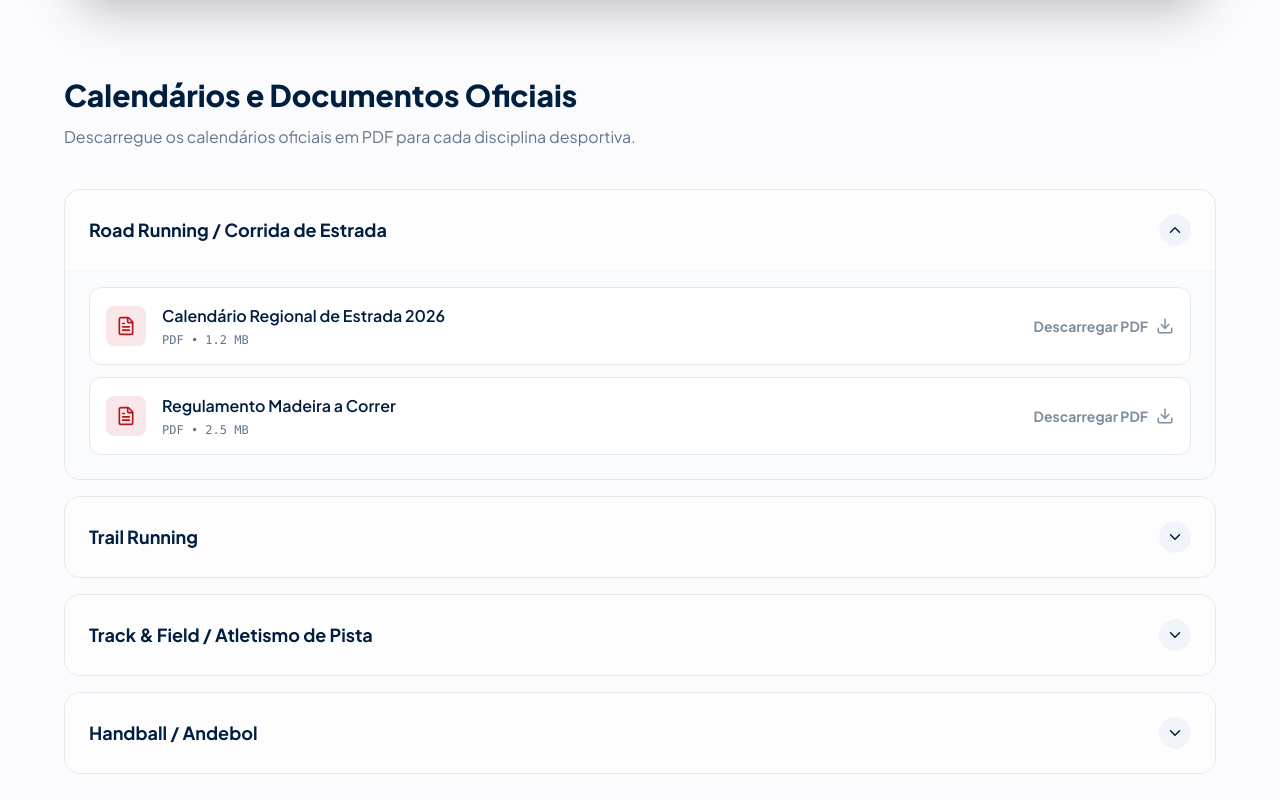
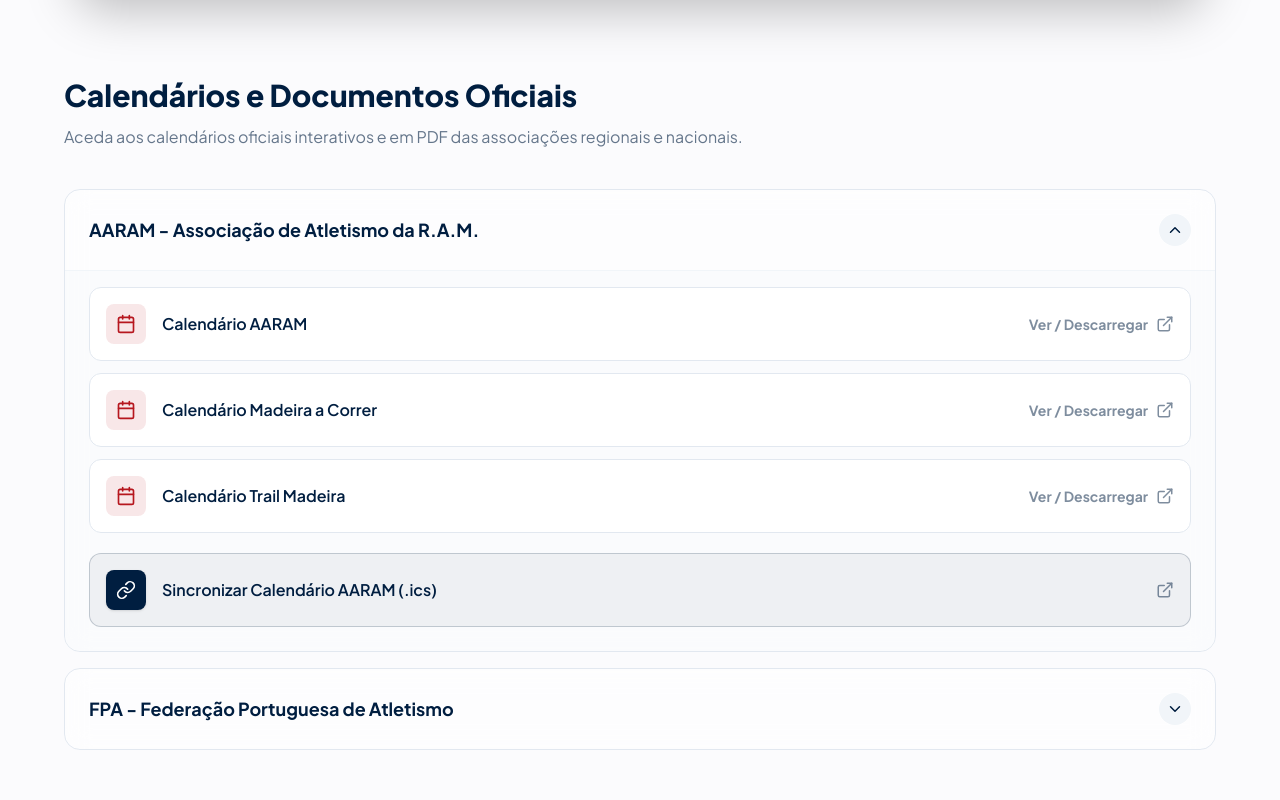
Before and after one commit to HarryVasanth/cdinfante, a React (Vite) app: page /calendar in a window 1280 px wide. Shown: the part 1100-1900 px from the top of the page. Built offline with nearby package versions, Linux system fonts and the light colour scheme.

Commit message:
fix(calendar): optimise

```diff
--- a/src/components/sections/Contact.tsx
+++ b/src/components/sections/Contact.tsx
@@ -117,6 +117,9 @@
                 {/* Honeypot Spam Protection */}
                 <input type="checkbox" name="botcheck" className="hidden" style={{ display: 'none' }} />
 
+                  {/* hCaptcha Spam Protection */}
+                <div className="h-captcha" data-captcha="true"></div>
+
                 <button
                   type="submit"
                   className="w-full py-5 bg-brand-red hover:bg-brand-red/90 text-white rounded-2xl font-black text-lg transition-all shadow-xl shadow-brand-red/30 active:scale-[0.98] uppercase tracking-widest cursor-pointer focus-visible:ring-4 focus-visible:ring-brand-red/40"
--- a/src/i18n.ts
+++ b/src/i18n.ts
@@ -59,10 +59,17 @@
         title: 'Calendar & Events',
         subtitle:
           'Stay up to date with our upcoming competitions, training sessions, and club events.',
+        sync_button: 'Sync AARAM Calendar (.ics)',
         documents_title: 'Official Calendars & Documents',
         documents_subtitle:
-          'Download the official PDF calendars for each sport discipline.',
-        download_pdf: 'Download PDF',
+          'Access the official interactive and PDF calendars from regional and national associations.',
+        download_pdf: 'View / Download',
+        aaram_title: 'AARAM - Associação de Atletismo da R.A.M.',
+        fpa_title: 'FPA - Federação Portuguesa de Atletismo',
+        cal_aaram: 'Calendário AARAM',
+        cal_madeira_correr: 'Calendário Madeira a Correr',
+        cal_trail: 'Calendário Trail Madeira',
+        cal_nacional: 'Calendário Nacional (FPA)',
       },
       common: {
         back_home: 'Back to Home',
@@ -143,10 +150,17 @@
         title: 'Calendário e Eventos',
         subtitle:
           'Mantenha-se atualizado com as nossas próximas competições, treinos e eventos do clube.',
+        sync_button: 'Sincronizar Calendário AARAM (.ics)',
         documents_title: 'Calendários e Documentos Oficiais',
         documents_subtitle:
-          'Descarregue os calendários oficiais em PDF para cada disciplina desportiva.',
-        download_pdf: 'Descarregar PDF',
+          'Aceda aos calendários oficiais interativos e em PDF das associações regionais e nacionais.',
+        download_pdf: 'Ver / Descarregar',
+        aaram_title: 'AARAM - Associação de Atletismo da R.A.M.',
+        fpa_title: 'FPA - Federação Portuguesa de Atletismo',
+        cal_aaram: 'Calendário AARAM',
+        cal_madeira_correr: 'Calendário Madeira a Correr',
+        cal_trail: 'Calendário Trail Madeira',
+        cal_nacional: 'Calendário Nacional (FPA)',
       },
       common: {
         back_home: 'Voltar ao Início',
--- a/src/pages/CalendarEvents.tsx
+++ b/src/pages/CalendarEvents.tsx
@@ -3,46 +3,76 @@
 import { motion, AnimatePresence } from 'framer-motion';
 import {
   ChevronDown,
-  FileText,
-  Download,
+  ExternalLink,
   Calendar as CalendarIcon,
+  Link as LinkIcon,
 } from 'lucide-react';
 import { cn } from '../lib/utils';
 
+// ------------------------------------------------------------------
+// GOOGLE CALENDAR CONFIGURATION
+// ------------------------------------------------------------------
+// To add a new calendar in the future, simply add a new object to this array.
+// You need the Calendar ID (src) and a hex color code (color).
+// Note: Replace '#' in hex colors with '%23' (e.g., #d50000 -> %23d50000).
+const GOOGLE_CALENDARS = [
+  {
+    // 🏃 CDInfante - Calendário
+    id: '4003e3c4c371fd3f0790289e87ec2b282e36e5bf41bc34f3e4bb6358edc5a99b@group.calendar.google.com',
+    color: '%23d50000', // Red #d50000
+  },
+  {
+    // Atletismo da Madeira - Calendário
+    id: 'cv0bgl3r64ghto82nlv4eh76mg0shlnp@import.calendar.google.com',
+    color: '%234285f4', // Blue #4285f4
+  },
+  // Example of adding a new one:
+  // { id: 'YOUR_NEW_CALENDAR_ID', color: '%2333b679' }
+];
+
+// Helper function to dynamically construct the iframe URL
+const buildCalendarUrl = () => {
+  const baseUrl =
+    'https://calendar.google.com/calendar/embed?height=600&wkst=1&ctz=Atlantic%2FMadeira&showPrint=0';
+
+  // Google Calendar requires all '&src=' params first, followed by all '&color=' params
+  const srcParams = GOOGLE_CALENDARS.map(
+    (cal) => `&src=${encodeURIComponent(cal.id)}`,
+  ).join('');
+  const colorParams = GOOGLE_CALENDARS.map((cal) => `&color=${cal.color}`).join(
+    '',
+  );
+
+  return `${baseUrl}${srcParams}${colorParams}`;
+};
+// ------------------------------------------------------------------
+
 const sportsDocuments = [
   {
-    id: 'road-running',
-    name: 'Road Running / Corrida de Estrada',
+    id: 'aaram',
+    nameKey: 'calendar.aaram_title',
     docs: [
       {
-        title: 'Calendário Regional de Estrada 2026',
-        size: '1.2 MB',
-        url: '#',
+        titleKey: 'calendar.cal_aaram',
+        url: 'https://atletismodamadeira.pt/competicao/calendario-pdf/',
       },
-      { title: 'Regulamento Madeira a Correr', size: '2.5 MB', url: '#' },
+      {
+        titleKey: 'calendar.cal_madeira_correr',
+        url: 'https://atletismodamadeira.pt/competicao/calendario-pdf/',
+      },
+      {
+        titleKey: 'calendar.cal_trail',
+        url: 'https://atletismodamadeira.pt/competicao/calendario-pdf/',
+      },
     ],
   },
   {
-    id: 'trail-running',
-    name: 'Trail Running',
-    docs: [
-      { title: 'Calendário Regional Trail 2026', size: '1.8 MB', url: '#' },
-      { title: 'Regulamento Trail Nacional', size: '3.1 MB', url: '#' },
-    ],
-  },
-  {
-    id: 'track-field',
-    name: 'Track & Field / Atletismo de Pista',
-    docs: [{ title: 'Calendário Pista 2026', size: '0.9 MB', url: '#' }],
-  },
-  {
-    id: 'handball',
-    name: 'Handball / Andebol',
+    id: 'fpa',
+    nameKey: 'calendar.fpa_title',
     docs: [
       {
-        title: 'Calendário Associação Andebol Madeira',
-        size: '1.5 MB',
-        url: '#',
+        titleKey: 'calendar.cal_nacional',
+        url: 'https://fpatletismo.pt/resultados-2/',
       },
     ],
   },
@@ -50,7 +80,7 @@
 
 export default function CalendarEvents() {
   const { t } = useTranslation();
-  const [expandedId, setExpandedId] = useState<string | null>('road-running');
+  const [expandedId, setExpandedId] = useState<string | null>('aaram');
 
   return (
     <div className="min-h-screen pt-32 pb-20 px-6">
@@ -68,7 +98,7 @@
             <h1 className="text-5xl md:text-6xl font-black text-brand-navy dark:text-white mb-6 tracking-tight">
               {t('calendar.title')}
             </h1>
-            <p className="text-xl text-brand-navy/60 dark:text-slate-400 max-w-2xl mx-auto">
+            <p className="text-xl text-brand-navy/60 dark:text-slate-400 max-w-2xl mx-auto mb-8">
               {t('calendar.subtitle')}
             </p>
           </motion.div>
@@ -81,22 +111,21 @@
           transition={{ duration: 0.8, delay: 0.2 }}
           className="bg-white/70 dark:bg-white/[0.03] backdrop-blur-2xl rounded-[2.5rem] p-6 md:p-8 border border-white/30 dark:border-white/[0.1] shadow-2xl mb-20"
         >
-          {/* Note: The 'dark:invert dark:hue-rotate-180 dark:opacity-90' classes magically adapt the Google Calendar to dark mode! */}
           <div className="w-full aspect-square md:aspect-[16/9] rounded-2xl overflow-hidden bg-white shadow-inner">
             <iframe
-              src="https://calendar.google.com/calendar/embed?src=4003e3c4c371fd3f0790289e87ec2b282e36e5bf41bc34f3e4bb6358edc5a99b%40group.calendar.google.com&ctz=Atlantic%2FMadeira"
+              src={buildCalendarUrl()}
               style={{ border: 0 }}
               width="100%"
               height="100%"
               frameBorder="0"
               scrolling="no"
               className="dark:invert dark:hue-rotate-180 dark:opacity-90 transition-all duration-700"
-              title="CDInfante - Calendário"
+              title="CDI Calendar"
             ></iframe>
           </div>
         </motion.div>
 
-        {/* Accordion for PDFs */}
+        {/* Accordion for PDFs / Links */}
         <motion.div
           initial={{ opacity: 0, y: 30 }}
           animate={{ opacity: 1, y: 0 }}
@@ -112,24 +141,26 @@
           </div>
 
           <div className="grid gap-4">
-            {sportsDocuments.map((sport) => (
+            {sportsDocuments.map((category) => (
               <div
-                key={sport.id}
+                key={category.id}
                 className="bg-white/60 dark:bg-white/[0.02] backdrop-blur-md border border-slate-200 dark:border-white/10 rounded-2xl overflow-hidden transition-all duration-300"
               >
                 <button
                   onClick={() =>
-                    setExpandedId(expandedId === sport.id ? null : sport.id)
+                    setExpandedId(
+                      expandedId === category.id ? null : category.id,
+                    )
                   }
                   className="w-full p-6 flex items-center justify-between bg-transparent hover:bg-slate-50 dark:hover:bg-white/[0.02] transition-colors cursor-pointer"
                 >
                   <span className="text-lg font-bold text-brand-navy dark:text-white">
-                    {sport.name}
+                    {t(category.nameKey)}
                   </span>
                   <div
                     className={cn(
                       'w-8 h-8 rounded-full bg-slate-100 dark:bg-white/10 flex items-center justify-center text-brand-navy dark:text-white transition-transform duration-300',
-                      expandedId === sport.id ? 'rotate-180' : '',
+                      expandedId === category.id ? 'rotate-180' : '',
                     )}
                   >
                     <ChevronDown size={18} />
@@ -137,7 +168,7 @@
                 </button>
 
                 <AnimatePresence>
-                  {expandedId === sport.id && (
+                  {expandedId === category.id && (
                     <motion.div
                       initial={{ height: 0, opacity: 0 }}
                       animate={{ height: 'auto', opacity: 1 }}
@@ -146,22 +177,22 @@
                     >
                       <div className="p-6 pt-0 border-t border-slate-100 dark:border-white/5 bg-slate-50/50 dark:bg-black/20">
                         <div className="grid gap-3 mt-4">
-                          {sport.docs.map((doc, index) => (
+                          {/* Standard PDF Links */}
+                          {category.docs.map((doc, index) => (
                             <a
                               key={index}
                               href={doc.url}
+                              target="_blank"
+                              rel="noopener noreferrer"
                               className="flex items-center justify-between p-4 rounded-xl bg-white dark:bg-white/5 border border-slate-200 dark:border-white/10 hover:border-brand-red dark:hover:border-brand-red hover:shadow-md transition-all group"
                             >
                               <div className="flex items-center gap-4">
                                 <div className="w-10 h-10 rounded-lg bg-brand-red/10 text-brand-red flex items-center justify-center">
-                                  <FileText size={20} />
+                                  <CalendarIcon size={20} />
                                 </div>
                                 <div>
                                   <p className="font-semibold text-brand-navy dark:text-white group-hover:text-brand-red transition-colors">
-                                    {doc.title}
-                                  </p>
-                                  <p className="text-xs text-slate-500 font-mono mt-1">
-                                    PDF • {doc.size}
+                                    {t(doc.titleKey)}
                                   </p>
                                 </div>
                               </div>
@@ -169,10 +200,32 @@
                                 <span className="text-sm font-bold hidden sm:block">
                                   {t('calendar.download_pdf')}
                                 </span>
-                                <Download size={18} />
+                                <ExternalLink size={18} />
                               </div>
                             </a>
                           ))}
+
+                          {/* Special AARAM Sync Button */}
+                          {category.id === 'aaram' && (
+                            <a
+                              href="https://atletismodamadeira.pt/events/lista/?ical=1"
+                              className="flex items-center justify-between p-4 rounded-xl bg-brand-navy/5 dark:bg-brand-navy/20 border border-brand-navy/20 dark:border-brand-navy/30 hover:border-brand-navy dark:hover:border-brand-red hover:shadow-md transition-all group mt-2"
+                            >
+                              <div className="flex items-center gap-4">
+                                <div className="w-10 h-10 rounded-lg bg-brand-navy text-white flex items-center justify-center shadow-sm">
+                                  <LinkIcon size={20} />
+                                </div>
+                                <div>
+                                  <p className="font-semibold text-brand-navy dark:text-white group-hover:text-brand-red transition-colors">
+                                    {t('calendar.sync_button')}
+                                  </p>
+                                </div>
+                              </div>
+                              <div className="flex items-center gap-2 text-brand-navy dark:text-white opacity-50 group-hover:opacity-100 group-hover:text-brand-red transition-all">
+                                <ExternalLink size={18} />
+                              </div>
+                            </a>
+                          )}
                         </div>
                       </div>
                     </motion.div>
--- a/src/pages/Docs.tsx
+++ b/src/pages/Docs.tsx
@@ -62,7 +62,7 @@
     { id: 'typography', label: t('docs.typography.title'), icon: Type },
     { id: 'theming', label: t('docs.theming.title'), icon: Palette },
     { id: 'components', label: t('docs.components.title'), icon: Box },
-    { id: 'containers', label: t('docs.containers.title'), icon: Layout },
+    { id: 'containers', label: t('docs.components.containers.title'), icon: Layout },
     { id: 'graphs', label: t('docs.components.graphs.title'), icon: BarChart3 },
     { id: 'writing-posts', label: t('docs.writing_posts.title'), icon: List },
   ];
```
Also changed, not shown: index.html (+85 -26 lines).
